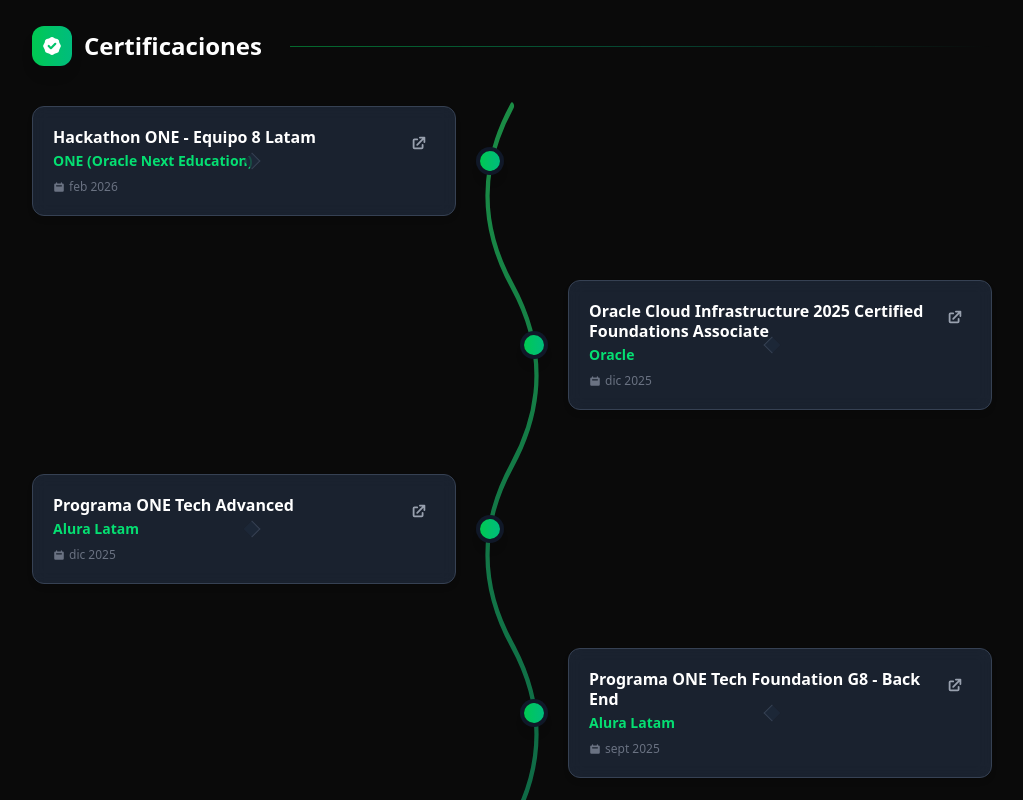
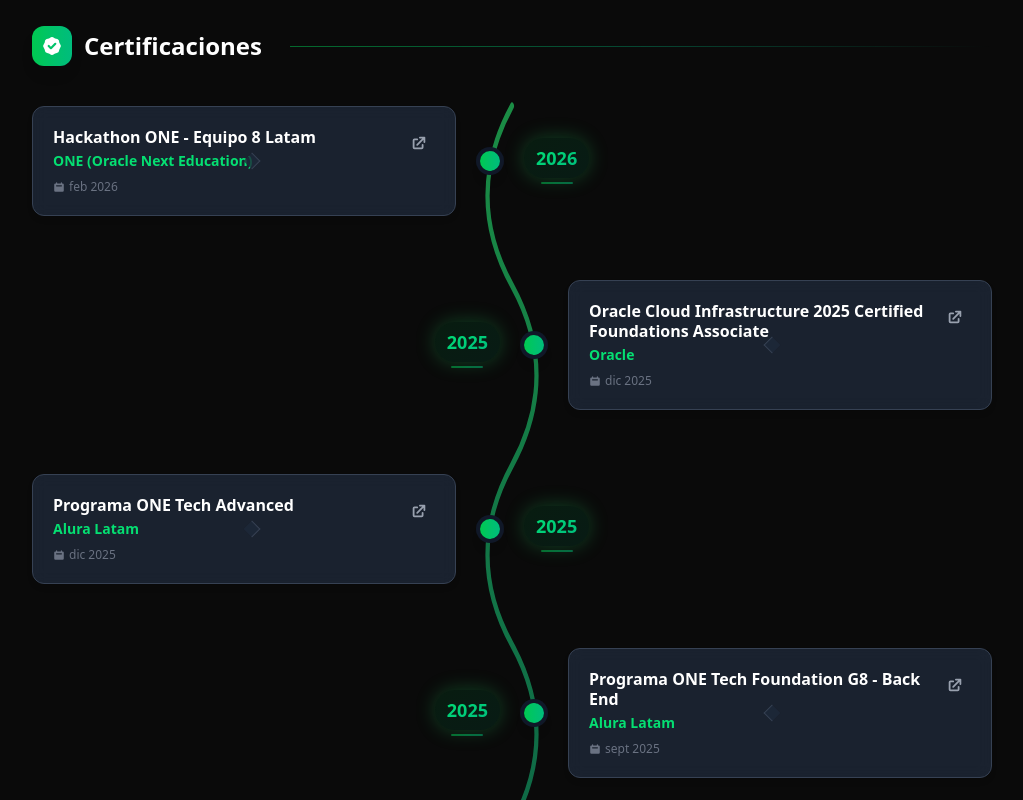
Before and after one commit to AndresALPD/My_Portfolio, a Next.js app: page / in a window 1280 px wide. Shown: the part 6600-7400 px from the top of the page, without its empty margins (128-1151 px from the left). Built offline with nearby package versions, Linux system fonts and the light colour scheme.

Commit message:
style: improve layout and styling for experience section with year display and node alignment

```diff
--- a/src/components/sections/Experience.tsx
+++ b/src/components/sections/Experience.tsx
@@ -220,15 +220,37 @@
                       <div className="w-5 h-5 rounded-full bg-gradient-to-r from-green-500 to-emerald-500 shadow-lg ring-4 ring-white dark:ring-gray-900" />
                     </div>
 
-                    {/* Espacio del otro lado */}
-                    <div className="w-[calc(50%-3.5rem)]" />
+                    {/* Año en el lado opuesto */}
+                    <div className={`w-[calc(50%-3.5rem)] flex ${isLeft ? 'justify-start' : 'justify-end'}`}>
+                      <div className="inline-flex flex-col items-center">
+                        <div className="bg-gradient-to-br from-green-500/10 to-emerald-500/10 rounded-full px-3 py-1.5 backdrop-blur-sm shadow-[0_0_20px_rgba(34,197,94,0.3)]">
+                          <span className="text-lg font-bold bg-gradient-to-br from-green-500 to-emerald-600 dark:from-green-400 dark:to-emerald-500 bg-clip-text text-transparent">
+                            {new Date(cert.date).getFullYear()}
+                          </span>
+                        </div>
+                        <div className="w-8 h-0.5 bg-gradient-to-r from-green-500/50 to-emerald-500/50 rounded-full mt-1" />
+                      </div>
+                    </div>
                   </div>
 
                   {/* Layout mobile: lineal */}
                   <div className="md:hidden flex items-start gap-4 pl-2">
-                    {/* Nodo */}
-                    <div className="relative z-10 flex-shrink-0 mt-4">
-                      <div className="w-3.5 h-3.5 rounded-full bg-gradient-to-r from-green-500 to-emerald-500 shadow-sm ring-3 ring-white dark:ring-gray-900 ml-[0.2rem]" />
+                    {/* Año y Nodo */}
+                    <div className="flex-shrink-0 flex flex-col items-center gap-2">
+                      {/* Año */}
+                      <div className="flex flex-col items-center">
+                        <div className="bg-gradient-to-br from-green-500/10 to-emerald-500/10 rounded-full px-2.5 py-1 backdrop-blur-sm shadow-[0_0_15px_rgba(34,197,94,0.25)]">
+                          <span className="text-sm font-bold bg-gradient-to-br from-green-500 to-emerald-600 dark:from-green-400 dark:to-emerald-500 bg-clip-text text-transparent">
+                            {new Date(cert.date).getFullYear()}
+                          </span>
+                        </div>
+                        <div className="w-5 h-0.5 bg-gradient-to-r from-green-500/50 to-emerald-500/50 rounded-full" />
+                      </div>
+
+                      {/* Nodo */}
+                      <div className="relative z-10 mt-1">
+                        <div className="w-3.5 h-3.5 rounded-full bg-gradient-to-r from-green-500 to-emerald-500 shadow-sm ring-3 ring-white dark:ring-gray-900 ml-[0.2rem]" />
+                      </div>
                     </div>
 
                     {/* Tarjeta */}
```
